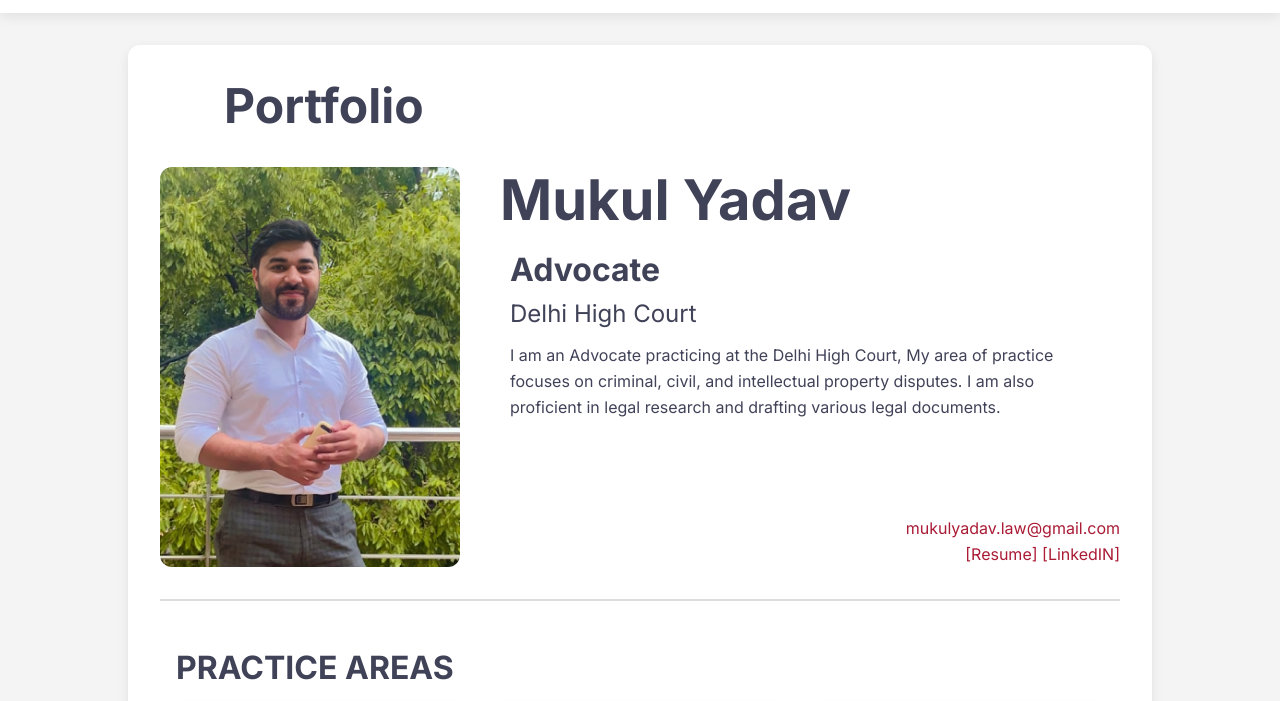
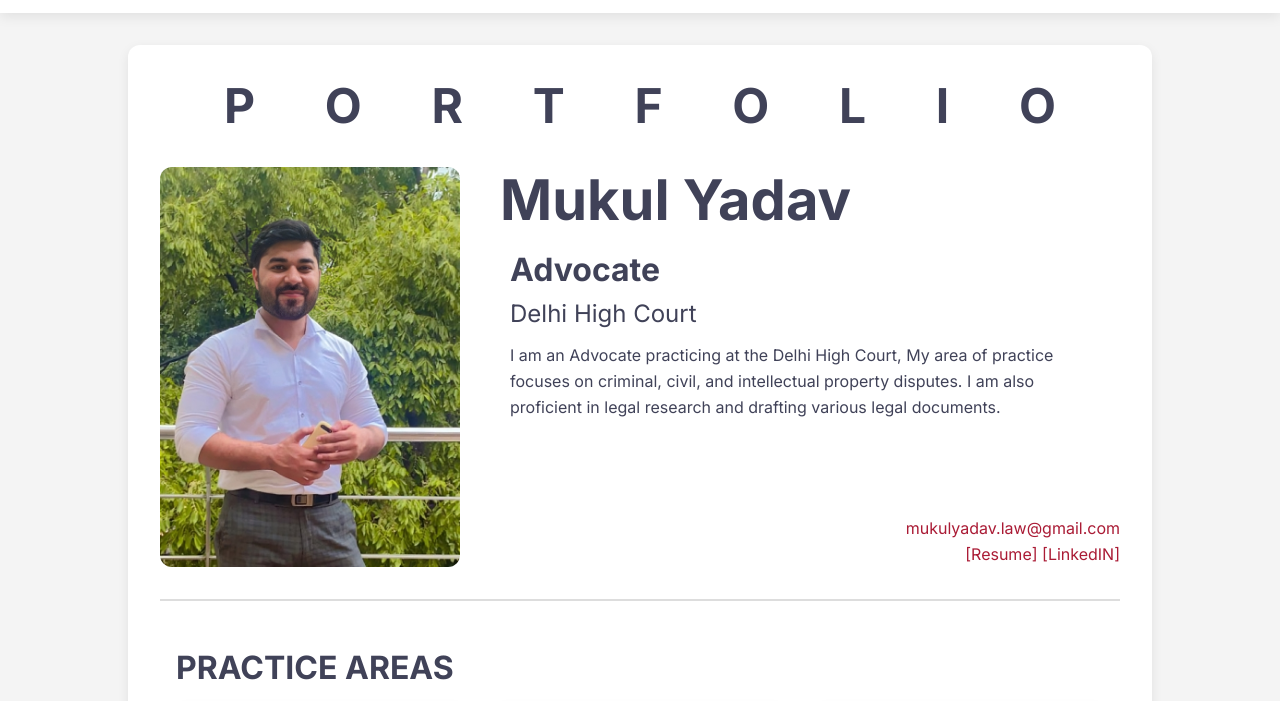
Before and after one commit to AdvMukul/advmukul.github.io, a plain HTML site: page index.html in a window 1280 px wide. Shown: the part 79-780 px from the top of the page. Drawn offline with Linux system fonts and the light colour scheme.

Commit message:
Update index.html

```diff
--- a/index.html
+++ b/index.html
@@ -31,7 +31,7 @@
 
     <div class="container">
        <div class="page-heading">
-            <h1>Portfolio</h1>
+            <h1>P O R T F O L I O</h1>
         </div>
         <div class="profile">
             <img src="images/Mukul1.png" alt="Mukul Yadav">
```
